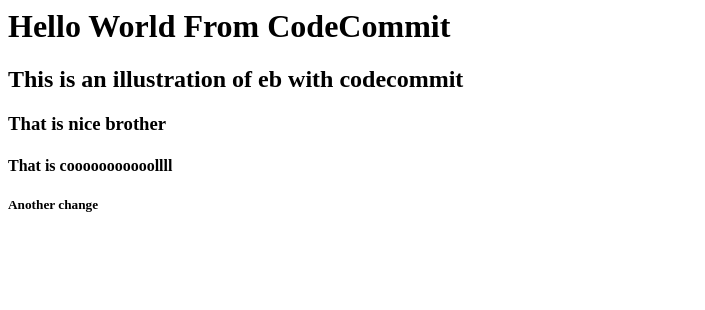
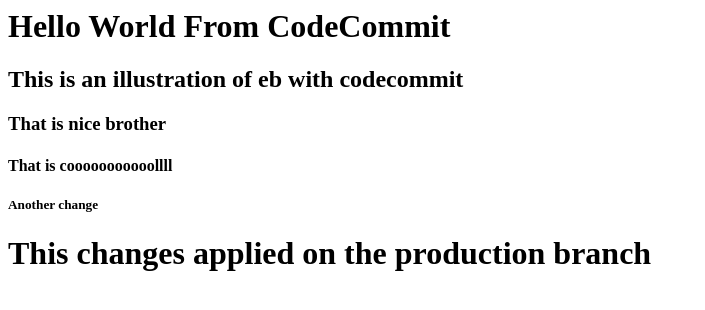
Before and after one commit to Abdelali12-codes/aws_elasticbeanstalk_codecommit_codebuild, a plain HTML site: page index.html in a window 1280 px wide. Shown: the whole page, without its empty margins (0-705 px from the left). Drawn offline with Linux system fonts and the light colour scheme.

Commit message:
production branch

```diff
--- a/index.html
+++ b/index.html
@@ -6,5 +6,6 @@
 <h3> That is nice brother </h3>
 <h4> That is cooooooooooollll </h4>
 <h5> Another change </h5>
+<h1> This changes applied on the production branch </h1>
 </body>
 </html>
```
